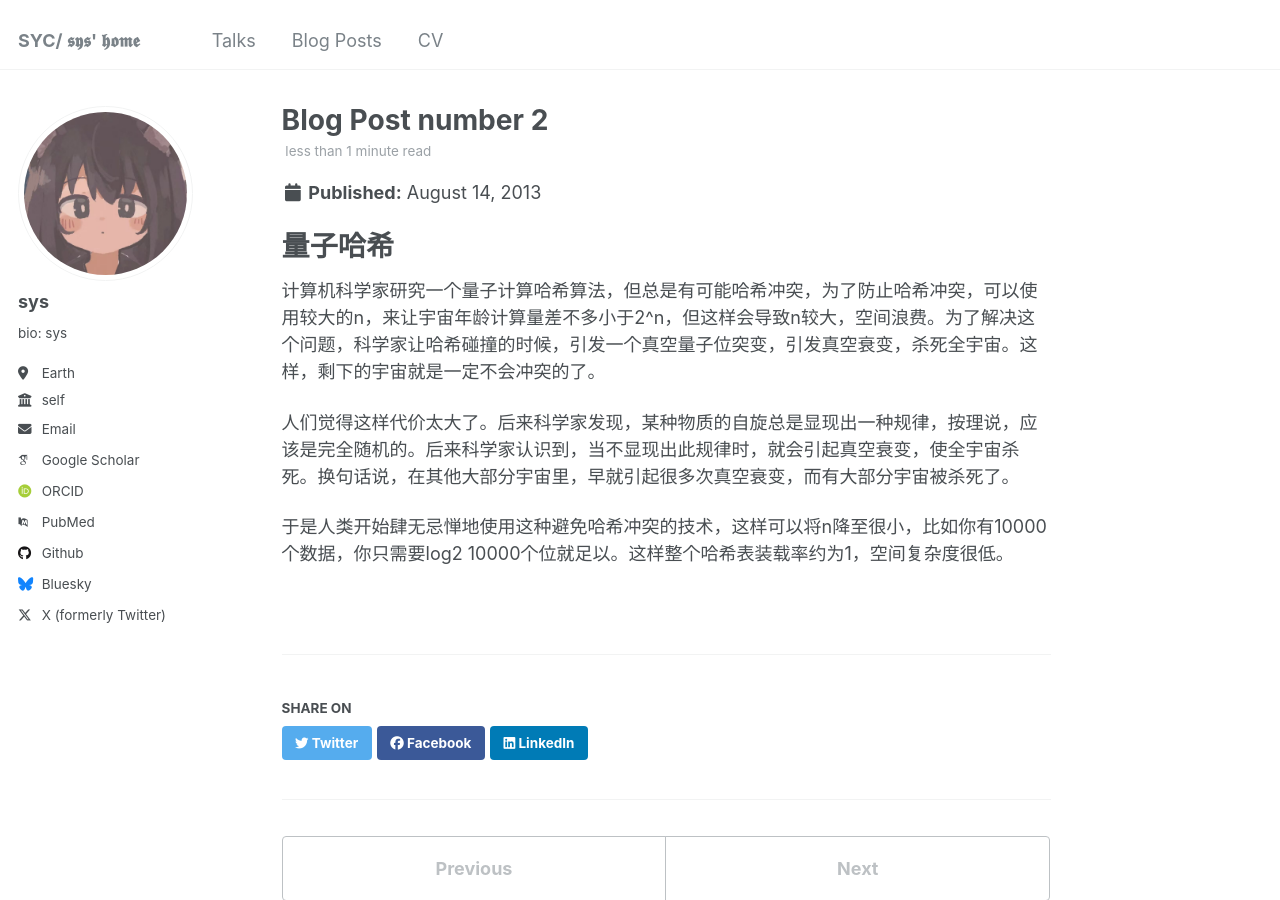
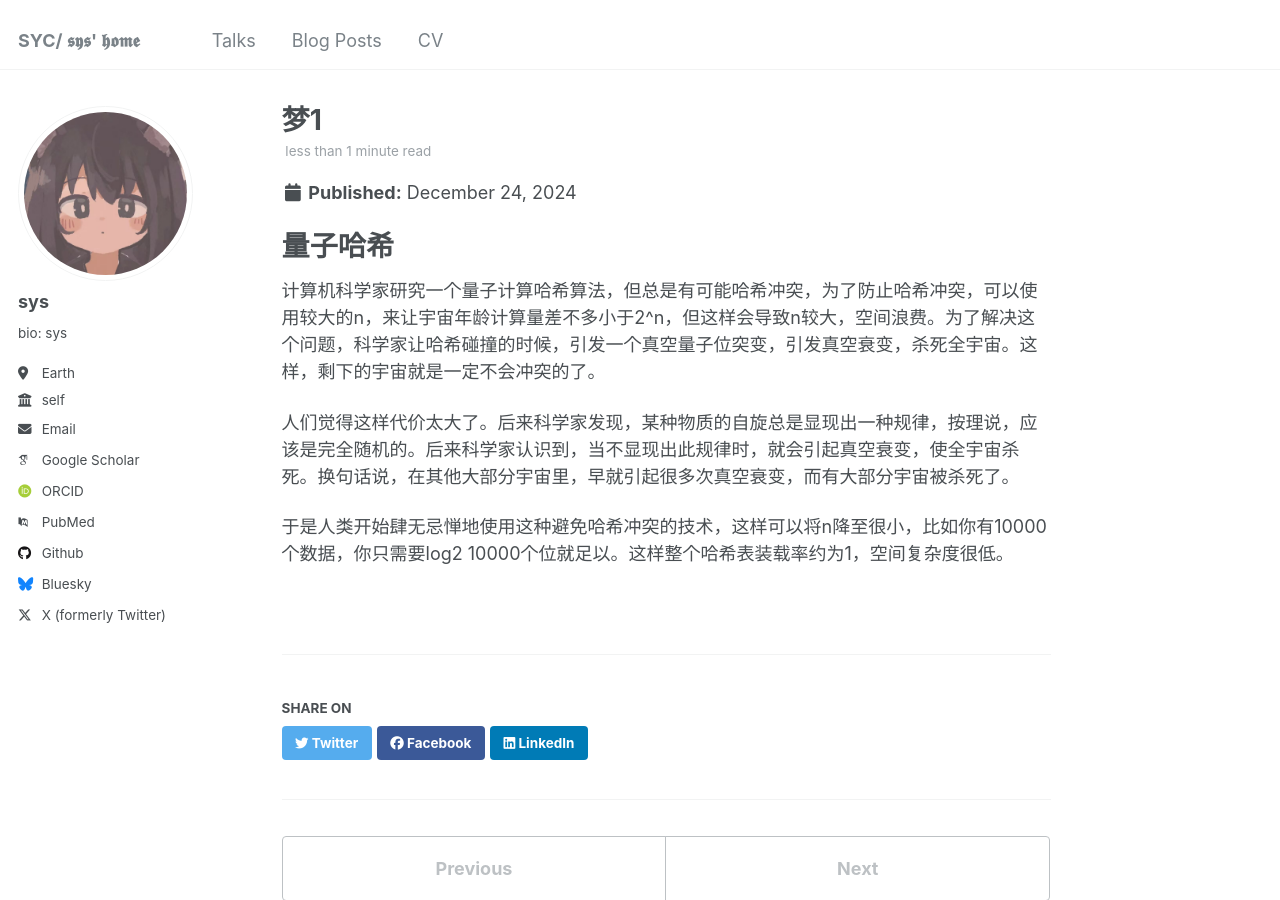
Before and after one commit to sycccc0/sycccc0.github.io, a Jekyll site: the page built from _posts/2024-12-25-ss.md, in a window 1280 px wide and 900 px high. Built offline with Jekyll 4.4.1, drawn with Linux system fonts in a browser that asks for light colours; some web fonts are replaced.

Commit message:
Update 2024-12-25-ss.md

```diff
--- a/_posts/2024-12-25-ss.md
+++ b/_posts/2024-12-25-ss.md
@@ -1,6 +1,6 @@
 ---
-title: 'Blog Post number 2'
-date: 2013-08-14
+title: '梦1'
+date: 2024-12-24
 permalink: /posts/2024/12/ss/
 tags:
 
```
